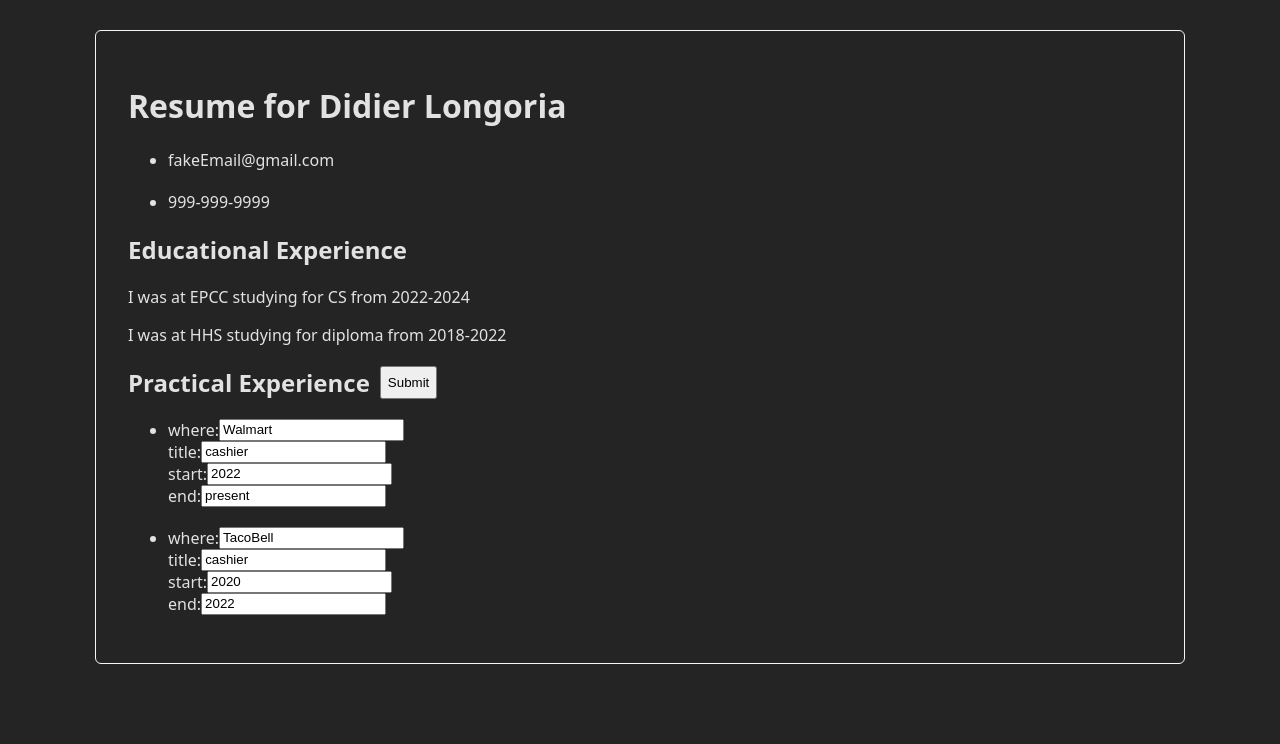
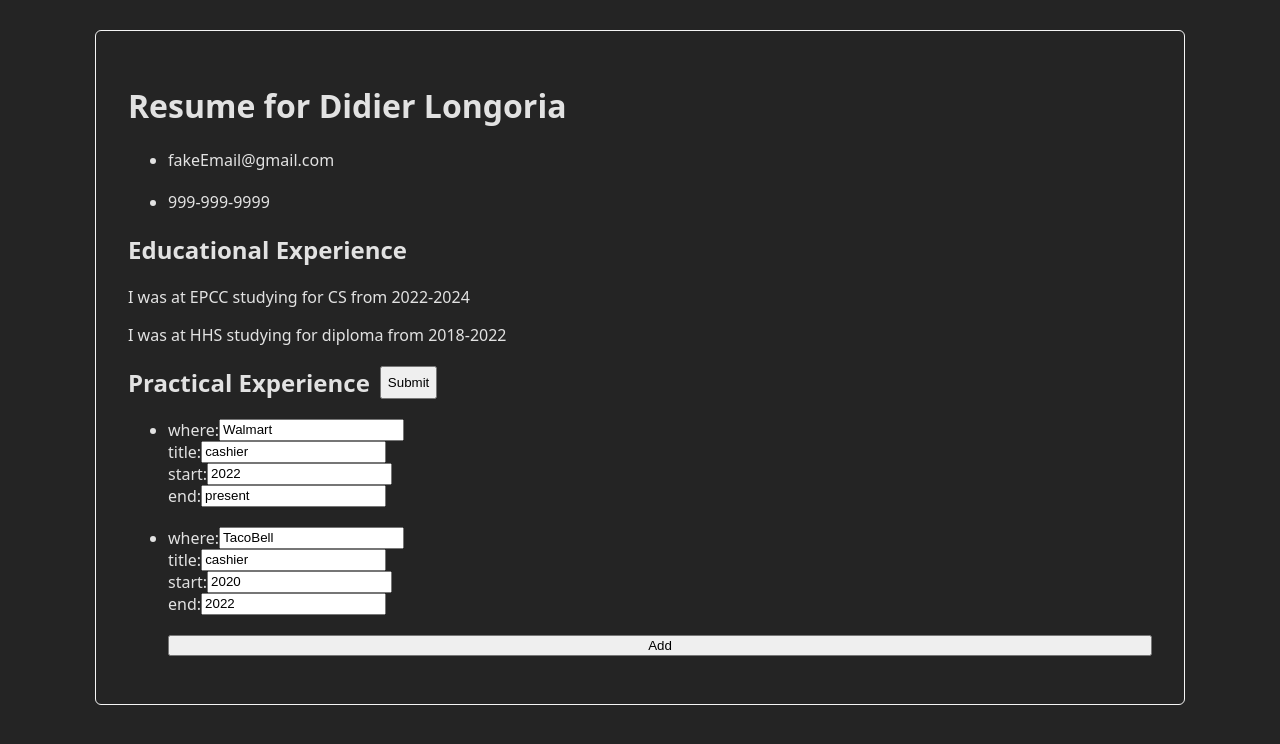
Before and after one commit to DogGotSwag/cvApplication, a React (Vite) app: page / in a window 1280 px wide. Shown: the top 744 px of the page. Built offline with nearby package versions, Linux system fonts and the light colour scheme.

Commit message:
create add button for Experience component

```diff
--- a/src/App.jsx
+++ b/src/App.jsx
@@ -64,8 +64,10 @@
           "I was at "+curr.where+" working as "+curr.title+" from "+curr.start+" - "+curr.end
           }</li>})}
 
+      {editMode && <button>Add</button>}
 
       </ul>
+
     </div>
   );
 }
```
